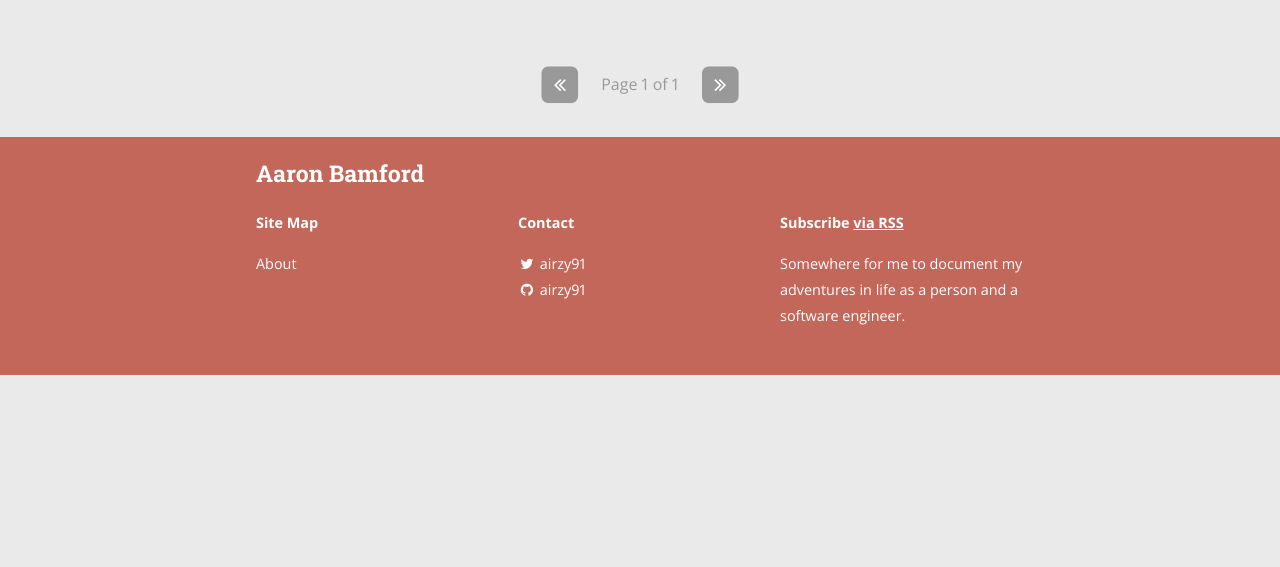
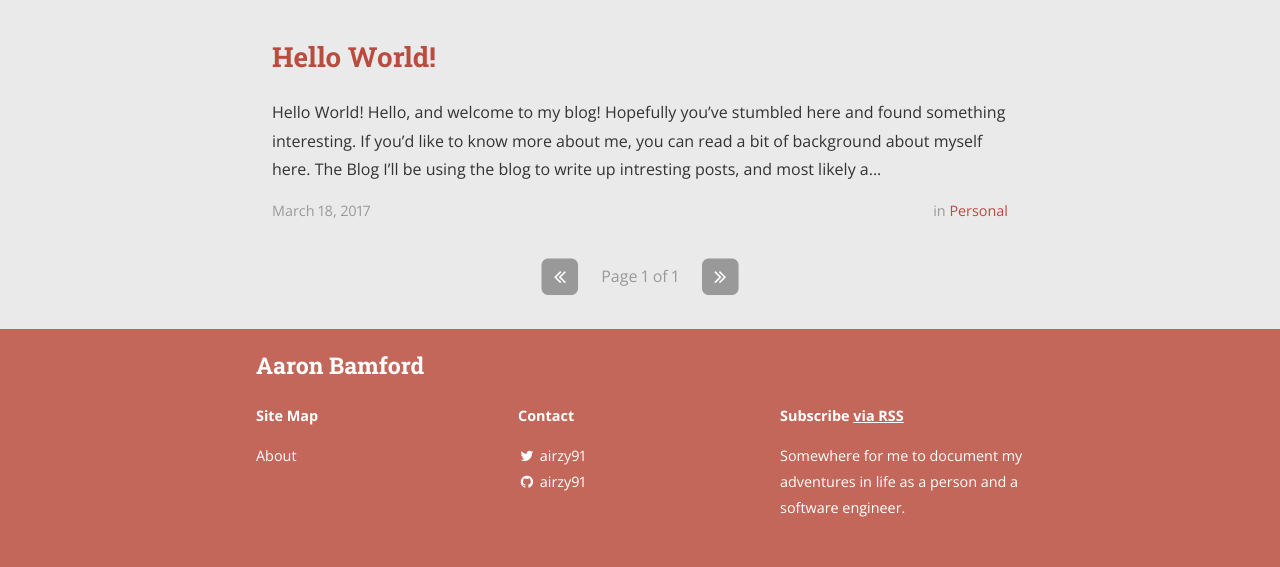
Before and after one commit to airzym/airzym.github.io, a Jekyll site: the page built from index.html, in a window 1280 px wide. Shown: the part 503-1070 px from the top of the page. Built offline with Jekyll 4.4.1, drawn with Linux system fonts in a browser that asks for light colours; nearby versions of some CDN libraries; the list of posts is cut into pages by our own code; before the commit the page ends 900 px from its top, so only the background shows below that.

Commit message:
Hello World post

```diff
--- /dev/null
+++ b/_posts/2017-03-18-hello-world.md
@@ -0,0 +1,23 @@
+---
+layout: post
+title:  "Hello World!"
+date:   2017-03-18 13:52:00
+author: Aaron Bamford
+categories: Personal
+---
+
+# Hello World!
+
+Hello, and welcome to my blog! Hopefully you've stumbled here and found something interesting. If you'd like to know more about me, you can read a bit of background about myself [here](/about).
+
+## The Blog
+
+I'll be using the blog to write up intresting posts, and most likely a place to document things I learn along the road as a developer. I don't expect everything I write to be perfect, and I'll do my best to be as helpful as possible!
+
+Initially I'd like to write up a small series about ReactJS and Redux, as I'm currently learning myself, and writing up my process feels like a nice way to document what I'm doing/have done. If that means I can help someone else along the road than even better!
+
+Theres a possibility I'll write up some personal posts now and then, but more than likely a few posts about cars and my MX-5. But it should mostly be development focused!
+
+Thanks for reading!
+
+Aaron
--- /dev/null
+++ b/categories/Personal/index.html
@@ -0,0 +1,4 @@
+---
+layout: categories
+category: Personal
+---
```
Also changed, not shown: about.md (+3 -3 lines).
